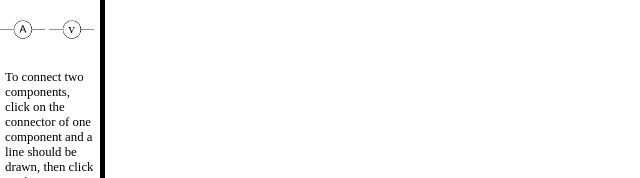
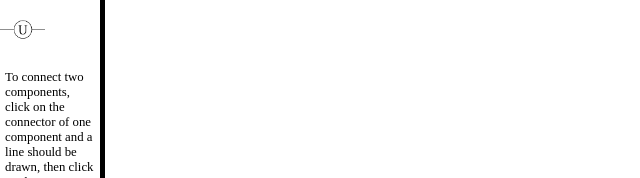
Before and after one commit to HappiApi/DAAH2, an Electron app: page static/index.html in a window 800 px wide. Shown: the part 259-437 px from the top of the page, 0-640 px from the left. Drawn offline with Linux system fonts and the light colour scheme; no server answers.

Commit message:
UNIMETER

```diff
--- a/static/index.html
+++ b/static/index.html
@@ -23,8 +23,7 @@
 
         <h1>Meters</h1>
         <div class="components">
-          <img src="./images/ammeter.png" alt="ammeter" class="drag-element"/>
-          <img src="./images/voltmeter.png" alt="voltmeter" class="drag-element"/>
+          <img src="./images/unimeter.png" alt="voltmeter" class="drag-element"/>
         </div>
         <div class="help-text">
           <p> To connect two components, click on the connector of one component and a line should be drawn, then click on the connector of the other component.</p>
```
Also changed, not shown: static/images/Unimeter.png (added).
